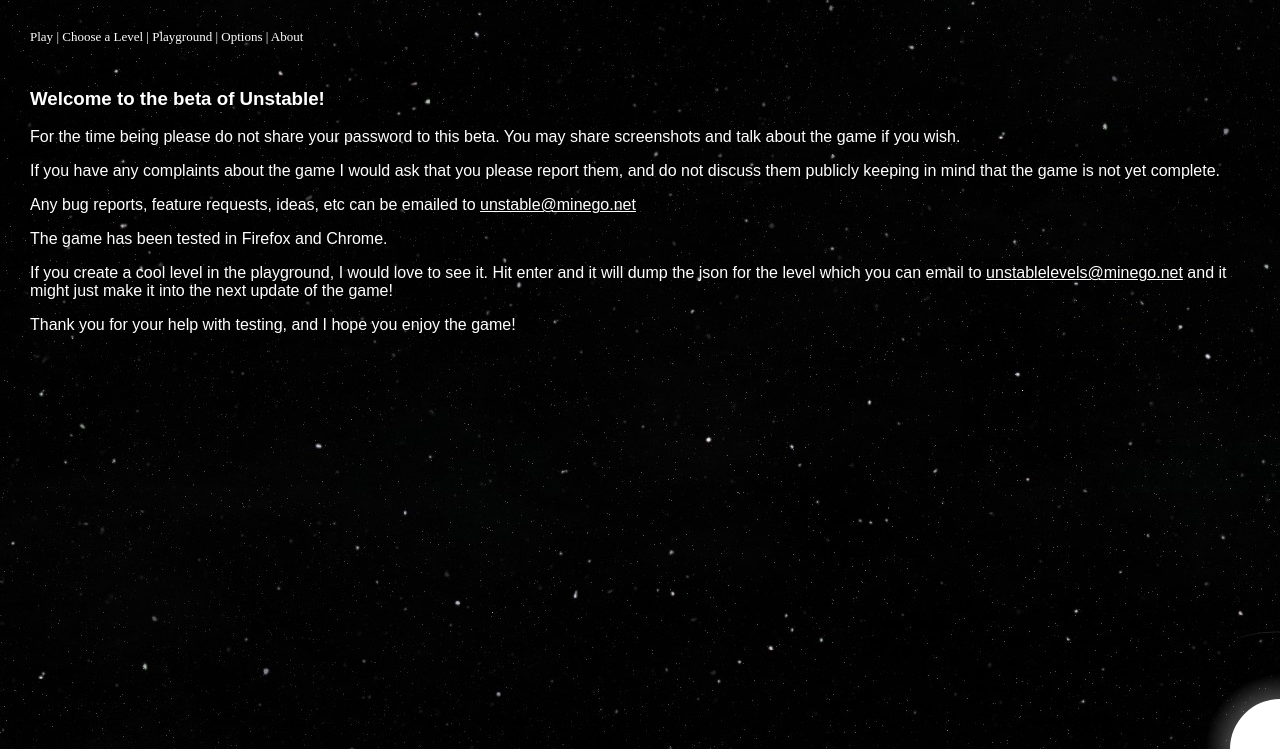
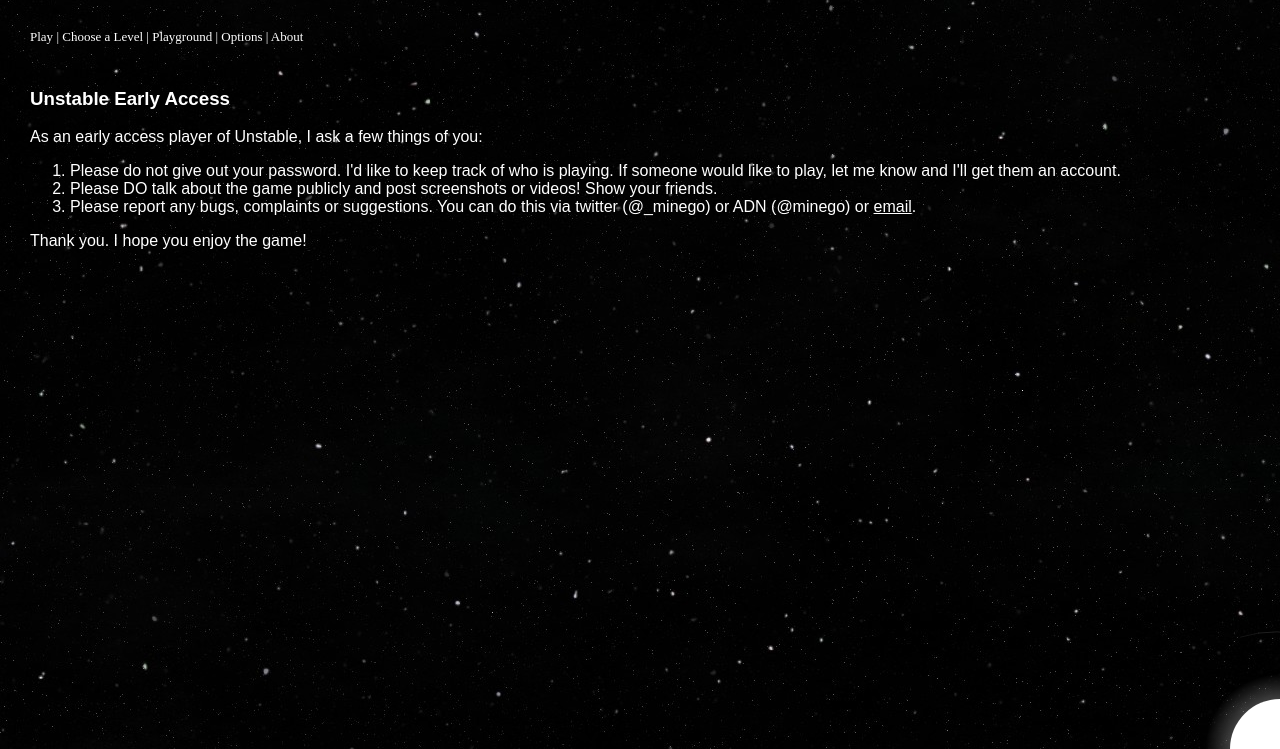
Before and after one commit to smogheap/gravytea, a browser extension: page unstable/index.html in a window 1280 px wide. Shown: the part 51-800 px from the top of the page. Drawn offline with Linux system fonts and the light colour scheme; a web font is replaced by a local one.

Commit message:
Updated beta text

```diff
--- a/unstable/index.html
+++ b/unstable/index.html
@@ -44,40 +44,35 @@
 			</div>
 
 			<div id="beta" class="content">
-				<h3>Welcome to the beta of Unstable!</h3>
+				<h3>Unstable Early Access</h3>
 
 				<p>
-					For the time being please do not share your password to this
-					beta. You may share screenshots and talk about the game if
-					you wish.
+					As an early access player of Unstable, I ask a few things
+					of you:
+
+					<ol>
+						<li>
+							Please do not give out your password. I'd like to
+							keep track of who is playing. If someone would like
+							to play, let me know and I'll get them an account.
+						</li>
+
+						<li>
+							Please DO talk about the game publicly and post
+							screenshots or videos! Show your friends.
+						</li>
+
+						<li>
+							Please report any bugs, complaints or suggestions.
+							You can do this via twitter (@_minego) or ADN
+							(@minego) or
+							<a href="mailto:unstable@minego.net">email</a>.
+						</li>
+					</ol>
 				</p>
 
 				<p>
-					If you have any complaints about the game I would ask that
-					you please report them, and do not discuss them publicly
-					keeping in mind that the game is not yet complete.
-				</p>
-
-				<p>
-					Any bug reports, feature requests, ideas, etc can be emailed
-					to <a href="mailto:unstable@minego.net">unstable@minego.net</a>
-				</p>
-
-				<p>
-					The game has been tested in Firefox and Chrome.
-				</p>
-
-				<p>
-					If you create a cool level in the playground, I would love
-					to see it. Hit enter and it will dump the json for the level
-					which you can email to
-					<a href="mailto:unstablelevels@minego.net">unstablelevels@minego.net</a>
-					and it might just make it into the next update of the game!
-				</p>
-
-				<p>
-					Thank you for your help with testing, and I hope you enjoy
-					the game!
+					Thank you. I hope you enjoy the game!
 				</p>
 			</div>
 
```
